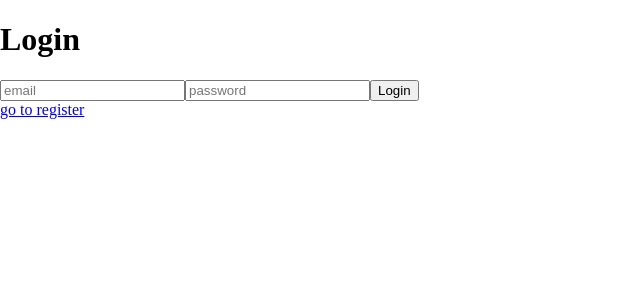
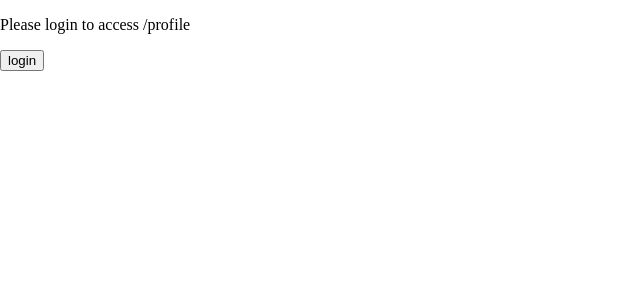
Before and after one commit to trevsm/simple-fullstack-blog, a React (Create React App) app in the folder client/: page /profile in a window 1280 px wide. Before the commit this address led to /login. Shown: the top 300 px of the page, without its empty margins (0-640 px from the left). Built offline with nearby package versions, Linux system fonts and the light colour scheme; no server answers.

Commit message:
fixed login redirect

```diff
--- a/client/src/auth/ProtectedRoute.tsx
+++ b/client/src/auth/ProtectedRoute.tsx
@@ -1,13 +1,25 @@
-import { Navigate } from "react-router-dom"
+import { useNavigate } from "react-router-dom"
 import { useMyInfoQuery } from "../generated/graphql"
 
 export function ProtectedRoute({ children }: { children: JSX.Element }) {
   const { data, loading } = useMyInfoQuery()
+  const navigate = useNavigate()
 
   const path = window.location.pathname
 
   if (loading) return <div>Loading...</div>
-  if (!data) return <Navigate to={"/login" + "?redirect=" + path} />
+  if (data) return <div className="App">{children}</div>
 
-  return <div className="App">{children}</div>
+  return (
+    <div>
+      <p>Please login to access {path}</p>
+      <button
+        onClick={() => {
+          navigate("/login" + "?redirect=" + path)
+        }}
+      >
+        login
+      </button>
+    </div>
+  )
 }
```
